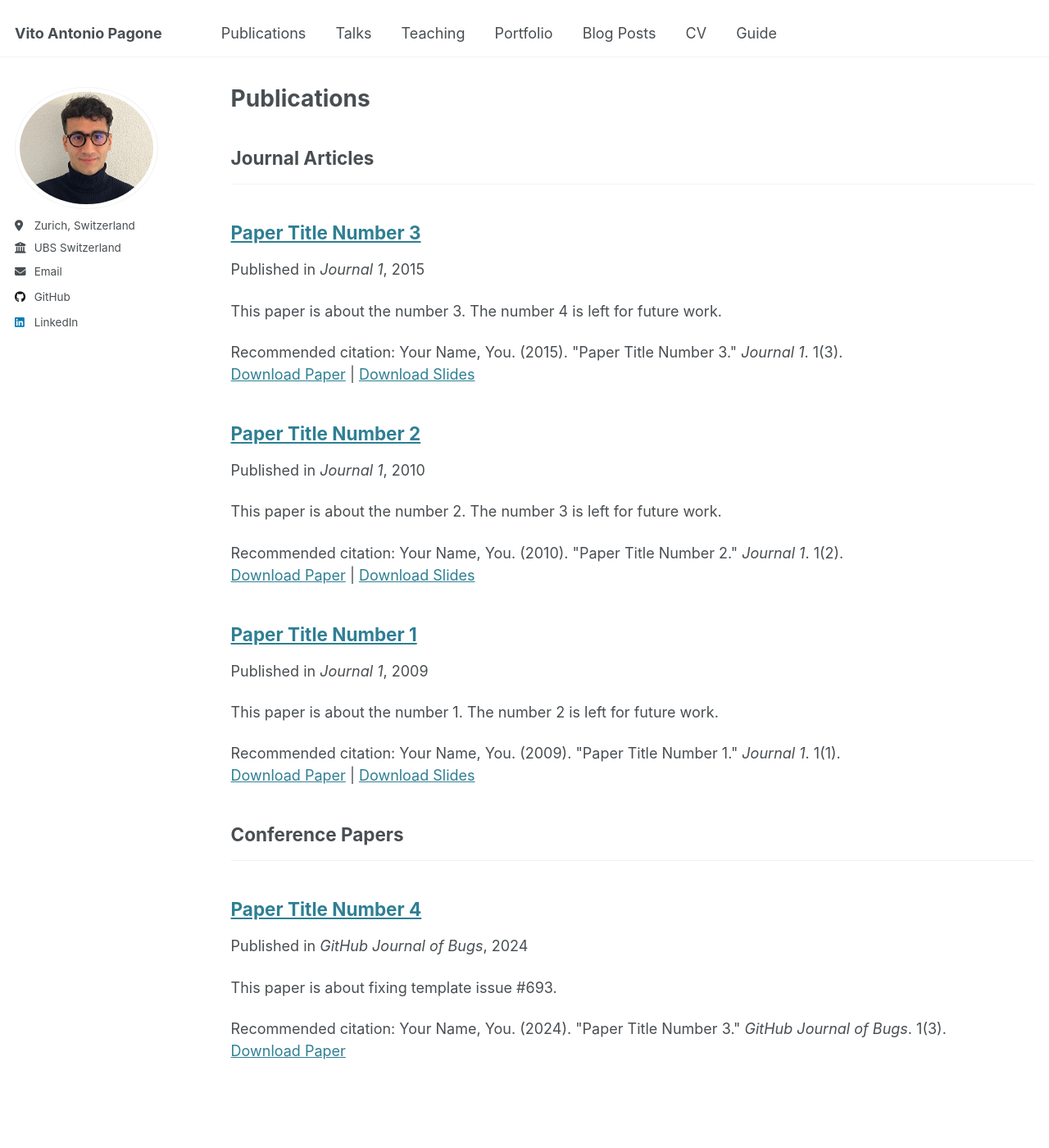
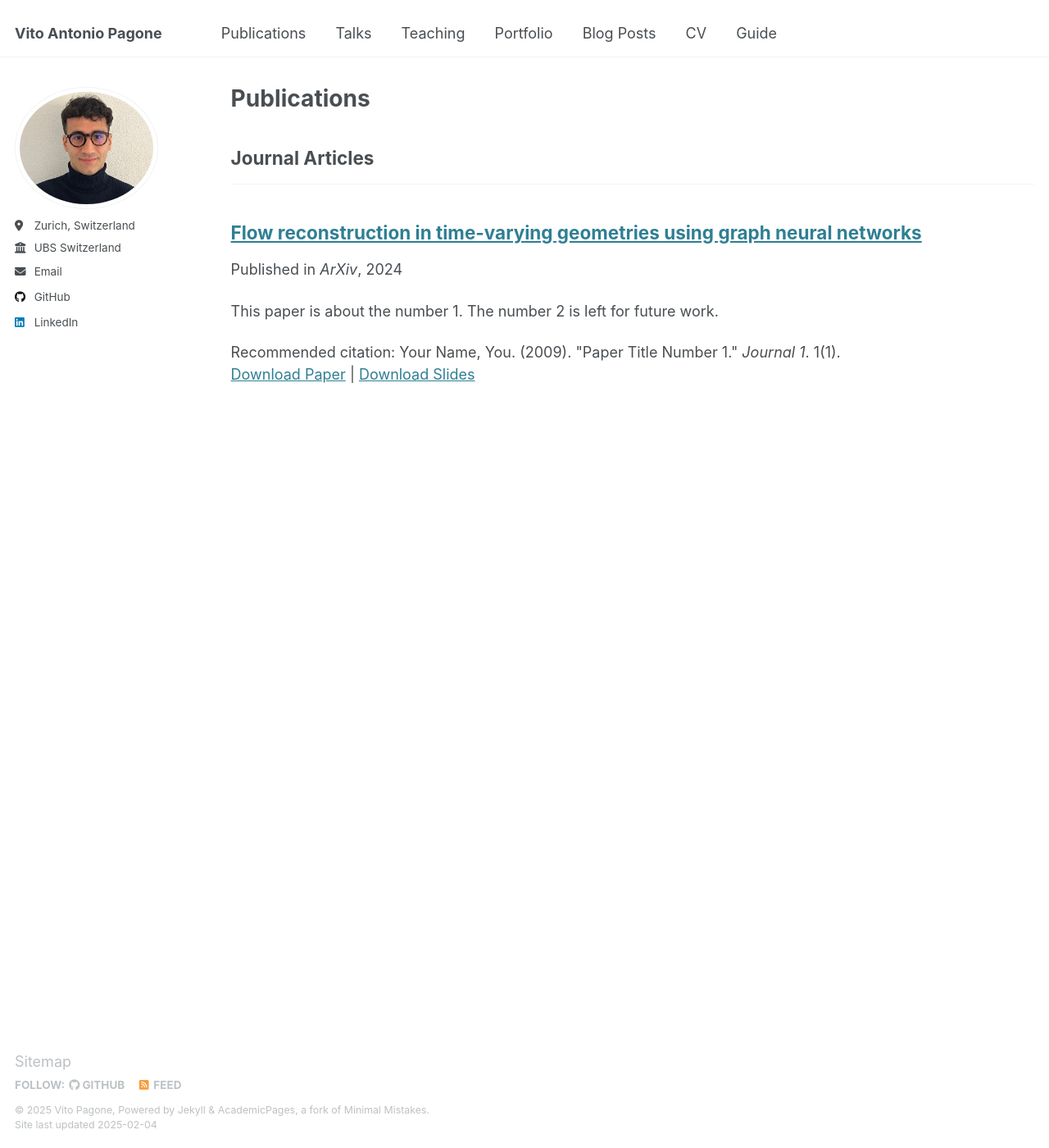
Before and after one commit to VitoAntonioPagone/vitoantoniopagone.github.io, a Jekyll site: the page built from _pages/publications.html, in a window 1280 px wide and 1400 px high. Shown: the whole window at 82% size. Built offline with Jekyll 4.4.1, drawn with Linux system fonts in a browser that asks for light colours.

Commit message:
Modifications

```diff
--- a/_publications/2009-10-01-paper-title-number-1.md
+++ /dev/null
@@ -1,14 +0,0 @@
----
-title: "Paper Title Number 1"
-collection: publications
-category: manuscripts
-permalink: /publication/2009-10-01-paper-title-number-1
-excerpt: 'This paper is about the number 1. The number 2 is left for future work.'
-date: 2009-10-01
-venue: 'Journal 1'
-slidesurl: 'http://academicpages.github.io/files/slides1.pdf'
-paperurl: 'http://academicpages.github.io/files/paper1.pdf'
-citation: 'Your Name, You. (2009). &quot;Paper Title Number 1.&quot; <i>Journal 1</i>. 1(1).'
----
-
-The contents above will be part of a list of publications, if the user clicks the link for the publication than the contents of section will be rendered as a full page, allowing you to provide more information about the paper for the reader. When publications are displayed as a single page, the contents of the above "citation" field will automatically be included below this section in a smaller font.
--- a/_publications/2015-10-01-paper-title-number-3.md
+++ /dev/null
@@ -1,14 +0,0 @@
----
-title: "Paper Title Number 3"
-collection: publications
-category: manuscripts
-permalink: /publication/2015-10-01-paper-title-number-3
-excerpt: 'This paper is about the number 3. The number 4 is left for future work.'
-date: 2015-10-01
-venue: 'Journal 1'
-slidesurl: 'http://academicpages.github.io/files/slides3.pdf'
-paperurl: 'http://academicpages.github.io/files/paper3.pdf'
-citation: 'Your Name, You. (2015). &quot;Paper Title Number 3.&quot; <i>Journal 1</i>. 1(3).'
----
-
-The contents above will be part of a list of publications, if the user clicks the link for the publication than the contents of section will be rendered as a full page, allowing you to provide more information about the paper for the reader. When publications are displayed as a single page, the contents of the above "citation" field will automatically be included below this section in a smaller font.
--- a/_publications/2024-02-17-paper-title-number-4.md
+++ /dev/null
@@ -1,13 +0,0 @@
----
-title: "Paper Title Number 4"
-collection: publications
-category: conferences
-permalink: /publication/2024-02-17-paper-title-number-4
-excerpt: 'This paper is about fixing template issue #693.'
-date: 2024-02-17
-venue: 'GitHub Journal of Bugs'
-paperurl: 'http://academicpages.github.io/files/paper3.pdf'
-citation: 'Your Name, You. (2024). &quot;Paper Title Number 3.&quot; <i>GitHub Journal of Bugs</i>. 1(3).'
----
-
-The contents above will be part of a list of publications, if the user clicks the link for the publication than the contents of section will be rendered as a full page, allowing you to provide more information about the paper for the reader. When publications are displayed as a single page, the contents of the above "citation" field will automatically be included below this section in a smaller font.
--- a/_publications/2010-10-01-paper-title-number-2.md
+++ b/_publications/flow-reconstruction.md
@@ -1,14 +1,14 @@
 ---
-title: "Paper Title Number 2"
+title: "Flow reconstruction in time-varying geometries using graph neural networks"
 collection: publications
 category: manuscripts
-permalink: /publication/2010-10-01-paper-title-number-2
-excerpt: 'This paper is about the number 2. The number 3 is left for future work.'
-date: 2010-10-01
-venue: 'Journal 1'
-slidesurl: 'http://academicpages.github.io/files/slides2.pdf'
-paperurl: 'http://academicpages.github.io/files/paper2.pdf'
-citation: 'Your Name, You. (2010). &quot;Paper Title Number 2.&quot; <i>Journal 1</i>. 1(2).'
+permalink: /publication/flow-reconstruction
+excerpt: 'This paper is about the number 1. The number 2 is left for future work.'
+date: 2024-11-13
+venue: 'ArXiv'
+slidesurl: 'http://academicpages.github.io/files/slides1.pdf'
+paperurl: 'https://arxiv.org/abs/2411.08764'
+citation: 'Your Name, You. (2009). &quot;Paper Title Number 1.&quot; <i>Journal 1</i>. 1(1).'
 ---
 
 The contents above will be part of a list of publications, if the user clicks the link for the publication than the contents of section will be rendered as a full page, allowing you to provide more information about the paper for the reader. When publications are displayed as a single page, the contents of the above "citation" field will automatically be included below this section in a smaller font.
```
